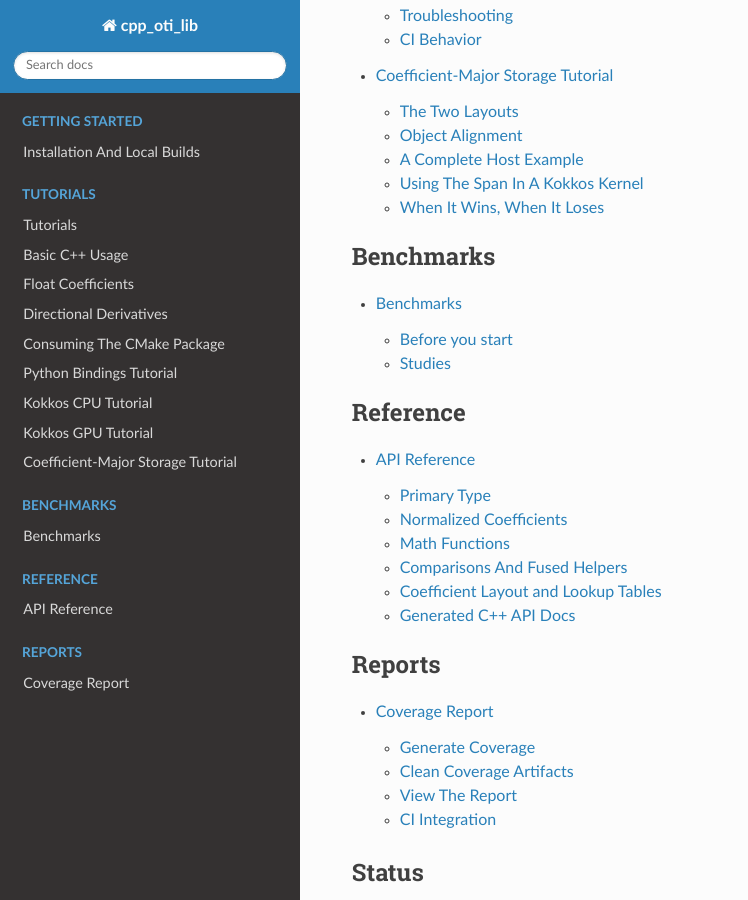
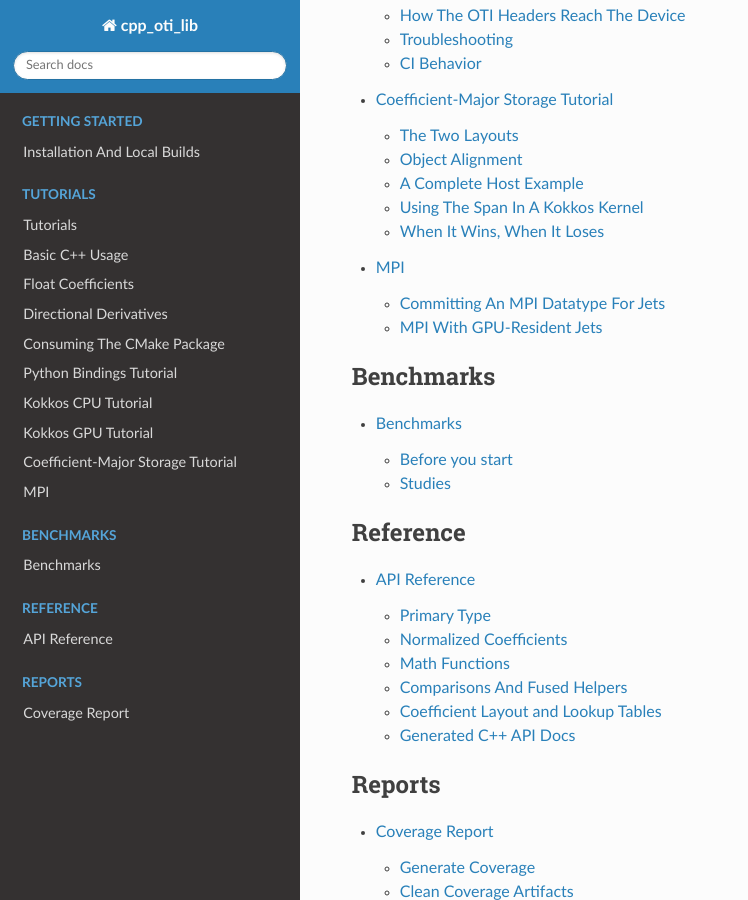
Before and after one commit to Samm-Py/cpp_oti_lib, a Sphinx documentation site: the page built from docs/index.rst, in a window 1280 px wide and 900 px high, scrolled down 2785 px. Shown: the whole window, without its empty margins (0-748 px from the left). Built offline with Sphinx 7.4.7 and the Read the Docs theme 3.1.0, drawn with Linux system fonts in a browser that asks for light colours; part of the change alters nothing that is shown.

Commit message:
Docs: add MPI tutorials section (make_datatype + GPU host-staged gather)
New nested tutorials section docs/tutorials/mpi/ with a landing page and two
tutorials, wired into the Tutorials toctree (both tutorials/index and the
top-level caption):
  - make_datatype: otinum/mpi.hpp + oti::mpi::make_datatype, the
    embarrassingly-parallel grid gather (mpi_oti_toy), the tightly-packed
    contract, and the datatype confidence test (test_mpi_datatype)
  - gpu: the same gather for jets produced on a CUDA device via host staging
    (mpi_oti_gpu_toy), the GPU-agnostic datatype, and device-vs-device verify

Builds clean under the CI command (sphinx-build -E -a -W).

Co-Authored-By: Claude Opus 4.8 <noreply@anthropic.com>

```diff
--- a/docs/index.rst
+++ b/docs/index.rst
@@ -62,6 +62,7 @@ If you are new to the project:
    tutorials/kokkos_cpu
    tutorials/kokkos_gpu
    tutorials/soa_layout
+   tutorials/mpi/index
 
 .. toctree::
    :maxdepth: 2
--- a/docs/tutorials/index.rst
+++ b/docs/tutorials/index.rst
@@ -19,6 +19,9 @@ These tutorials focus on practical workflows:
 * :doc:`soa_layout` stores arrays of OTI numbers coefficient-major for
   coalesced GPU access, introduces the library's conditional object alignment,
   and explains when each helps and when it hurts.
+* :doc:`mpi/index` distributes OTI numbers across MPI ranks: a committed
+  ``MPI_Datatype`` for one jet, an embarrassingly-parallel gather, a datatype
+  confidence test, and the same gather for GPU-resident jets.
 
 The first three tutorials are ordinary C++ programs and include their expected
 terminal output. The Kokkos tutorials focus on backend configuration and test
@@ -35,3 +38,4 @@ execution.
    kokkos_cpu
    kokkos_gpu
    soa_layout
+   mpi/index
--- /dev/null
+++ b/docs/tutorials/mpi/gpu.rst
@@ -0,0 +1,103 @@
+MPI With GPU-Resident Jets
+==========================
+
+This tutorial runs the same gather as :doc:`make_datatype`, but the jets are
+produced on a CUDA device. The point is to show two things: the committed
+datatype does not change at all for GPU data, and the data plumbing (how the
+buffers reach MPI) is the only thing that does.
+
+The source is ``mpi_oti_gpu_toy/`` at the repository root. It assumes you can
+already build the CUDA Kokkos backend; see :doc:`../kokkos_gpu` for the toolkit,
+host-compiler, and architecture-flag setup.
+
+The Datatype Is GPU-Agnostic
+----------------------------
+
+An ``otinum``'s object representation -- ``sizeof``, alignment, and member order
+-- is identical in host and device memory, because the alignment rule is a
+``constexpr`` evaluated the same way by NVCC and the host compiler. So
+``MPI_Type_contiguous(ncoeffs, MPI_DOUBLE)`` describes a device buffer exactly as
+well as a host one, and ``oti::mpi::make_datatype<Jet>()`` is used unchanged. The
+toy checks the layout agreement directly -- a device kernel reports
+``sizeof(Jet)``, compared against the host value:
+
+.. code-block:: text
+
+   sizeof(Jet) host/device : 48 / 48  OK
+
+Host Staging vs CUDA-Aware MPI
+------------------------------
+
+What changes for GPU is *where the buffer lives* when it reaches MPI. There are
+two paths:
+
+* **CUDA-aware MPI** passes the device pointer straight to the MPI call; the MPI
+  implementation moves device memory itself (potentially over GPUDirect). It
+  needs an MPI built with CUDA support.
+* **Host staging** copies the device buffer to a host mirror, calls MPI on the
+  host buffer, and copies back on receive. It always works, at the cost of the
+  extra device-host transfers.
+
+This toy uses host staging, because the MPI on the development box is not
+CUDA-aware for the NVIDIA device. Each rank evaluates its slice on the device,
+then ``deep_copy``\ s to a host mirror before the gather:
+
+.. code-block:: cpp
+
+   Kokkos::View<Jet*> d_local("d_local", count);
+   Kokkos::parallel_for("evaluate", count,
+       KOKKOS_LAMBDA(int k) { d_local(k) = evaluate(start + k); });
+
+   auto h_local = Kokkos::create_mirror_view(d_local);
+   Kokkos::deep_copy(h_local, d_local);          // device -> host
+
+   MPI_Gatherv(h_local.data(), count, MPI_OTINUM, /* ... */);
+
+A CUDA-aware build would drop the mirror and pass ``d_local.data()`` directly --
+the datatype and the gather call are otherwise unchanged.
+
+Verifying Without Tripping On GPU Math
+--------------------------------------
+
+GPU ``sin``/``exp`` need not match the CPU bit-for-bit, so comparing
+device-produced jets against a *host* recompute would test the math libraries,
+not the transport. Instead rank 0 recomputes the whole grid **on its GPU** and
+compares against the gathered buffer. Both sides run the same kernel on the same
+hardware, so they are bit-identical, and any mismatch is therefore a transport
+bug -- which is what this toy actually tests.
+
+Build And Run
+-------------
+
+The GPU toy is a standalone CMake project. Configure it with the Kokkos
+``nvcc_wrapper`` as the C++ compiler and point it at the CUDA Kokkos install:
+
+.. code-block:: console
+
+   cd mpi_oti_gpu_toy
+   cmake -S . -B build \
+     -DCMAKE_CXX_COMPILER=/path/to/kokkos-cuda-install/bin/nvcc_wrapper \
+     -DKokkos_ROOT=/path/to/kokkos-cuda-install
+   cmake --build build
+   mpirun -np 2 ./build/mpi_oti_gpu_toy
+
+Rank 0 prints the backend, the layout check, a sample jet computed on the device,
+and the bit-exact verdict:
+
+.. code-block:: text
+
+   backend          : Cuda
+   ranks            : 2 (host-staged gather)
+   grid             : 1000 x 1000 (1000000 points)
+   sizeof(Jet) host/device : 48 / 48  OK
+   sample @ 500500     : value= 0.79155923  d/dx= 1.44721739  d/dy= 0.79155923
+   verify (device recompute) : PASS (bit-exact) (0 mismatching jets)
+
+Verified ``PASS`` at ``np = 1, 2, 4`` on a GTX 1650 (Turing, ``sm_75``). All
+ranks share the single GPU, which is why the device-vs-device check is bit-exact.
+
+.. note::
+
+   When several ranks share one physical GPU they time-share it, which is fine
+   for correctness but not for performance. On a real multi-GPU cluster each rank
+   binds to its own device; the datatype and the staging logic are unchanged.
--- /dev/null
+++ b/docs/tutorials/mpi/index.rst
@@ -0,0 +1,31 @@
+MPI
+===
+
+These tutorials distribute OTI numbers across MPI ranks. They rely on a single
+fact about the layout: an ``oti::otinum<M, N, Coeff>`` is a fixed-size,
+contiguous block of ``ncoeffs`` coefficients with no pointers, no heap, and no
+trailing padding (see :doc:`../soa_layout` for the alignment rule that keeps it
+padding-free). An array of jets is therefore one packed buffer, and a single
+committed ``MPI_Datatype`` describes one jet -- so MPI moves jets as a
+first-class element, with send/receive/collective counts expressed in *jets*
+rather than bytes. There is no serialization layer to write.
+
+The optional header ``otinum/mpi.hpp`` provides that datatype through
+``oti::mpi::make_datatype<T>()``. It is deliberately **not** part of the
+``otinum.hpp`` umbrella, so the core headers stay MPI-free and non-MPI builds
+carry no dependency.
+
+* :doc:`make_datatype` introduces ``otinum/mpi.hpp`` and an
+  embarrassingly-parallel grid evaluation that gathers every jet to one rank,
+  then verifies the datatype layout with a focused confidence test.
+* :doc:`gpu` runs the same gather for jets produced on a CUDA device, through
+  the host-staging path, and shows why the datatype itself is GPU-agnostic.
+
+The example sources live at the repository root in ``mpi_oti_toy/`` (CPU) and
+``mpi_oti_gpu_toy/`` (GPU).
+
+.. toctree::
+   :maxdepth: 1
+
+   make_datatype
+   gpu
--- /dev/null
+++ b/docs/tutorials/mpi/make_datatype.rst
@@ -0,0 +1,145 @@
+Committing An MPI Datatype For Jets
+===================================
+
+This tutorial builds the smallest useful MPI + OTI program: evaluate a function
+at every point of a grid, in parallel across ranks, and gather every jet back to
+one rank. There is no halo exchange and no communication during the compute --
+the only MPI traffic is one collective at the end, which is exactly where the
+committed datatype earns its keep.
+
+The source is ``mpi_oti_toy/`` at the repository root.
+
+The Helper
+----------
+
+Include the optional header and ask for a datatype that describes one jet:
+
+.. code-block:: cpp
+
+   #include "otinum/otinum.hpp"
+   #include "otinum/mpi.hpp"
+
+   using Jet = oti::otinum<2, 2, double>;   // value + grad + Hessian, 6 coeffs
+
+   MPI_Datatype MPI_OTINUM = oti::mpi::make_datatype<Jet>();
+   // ... use MPI_OTINUM in sends / receives / collectives ...
+   oti::mpi::free_datatype(MPI_OTINUM);
+
+``make_datatype<T>()`` builds and commits ``MPI_Type_contiguous(T::ncoeffs,
+MPI_DOUBLE)`` (or ``MPI_FLOAT`` for a ``float`` coefficient type) and returns the
+committed handle. The caller owns the handle and releases it with
+``free_datatype`` (a thin wrapper over ``MPI_Type_free``). Commit it once per
+``(M, N, Coeff)`` shape at setup and reuse it for every message; it is also the
+base element for the derived datatypes a communicating solver needs later
+(``MPI_Type_vector`` for strided halos, ``MPI_Type_indexed`` for unstructured
+ghost-node lists).
+
+Seeding Derivatives On The Grid
+-------------------------------
+
+Each grid point seeds its coordinates as infinitesimals, so evaluating the
+function returns its value *and* its derivatives at that point:
+
+.. code-block:: cpp
+
+   Jet x = Jet::variable(0, x0);        // x0 + e_0
+   Jet y = Jet::variable(1, y0);        // y0 + e_1
+   return oti::sin(x) * oti::exp(y);    // value, gradient, and Hessian
+
+For ``otinum<2, 2, double>`` the returned jet carries the value plus all six
+normalized Taylor coefficients (value, two first derivatives, three second
+derivatives). MPI never looks inside this -- it only moves the bytes.
+
+Decompose, Evaluate, Gather
+---------------------------
+
+The points are split across ranks by a flat block partition (each rank derives
+its own index range from its rank number, with no communication), every rank
+evaluates its slice into a local buffer, and one ``MPI_Gatherv`` assembles the
+result on rank 0:
+
+.. code-block:: cpp
+
+   MPI_Gatherv(local.data(),  count,            MPI_OTINUM,
+               global.data(), recvcounts.data(), displs.data(),
+               MPI_OTINUM, 0, MPI_COMM_WORLD);
+
+The counts and displacements are in units of ``MPI_OTINUM`` -- *jets*, not bytes.
+That is the payoff of the committed datatype: MPI handles the per-element extent,
+so there is no ``sizeof`` arithmetic and no chance of an off-by-a-coefficient
+stride bug. (When the rank count divides the point count evenly this reduces to a
+plain ``MPI_Gather``; ``Gatherv`` is used so any rank count works.)
+
+Build And Run
+-------------
+
+The CPU toy is a single translation unit and needs only an MPI compiler:
+
+.. code-block:: console
+
+   cd mpi_oti_toy
+   mpicxx -std=c++17 -O2 -I ../include main.cpp -o mpi_oti_toy
+   mpirun -np 4 ./mpi_oti_toy
+
+Rank 0 prints a sample jet and checks the gathered grid against a single-process
+recompute:
+
+.. code-block:: text
+
+   ranks            : 4
+   grid             : 1000 x 1000  (1000000 points)
+   sample @ index 500500 (centre):
+     value          =  0.79155923
+     d/dx  (Taylor) =  1.44721739
+     d/dy  (Taylor) =  0.79155923
+     d2/dx2(Taylor) = -0.39577961  (= f_xx / 2)
+     d2/dxdy(Taylor)=  1.44721739  (= f_xy)
+     d2/dy2(Taylor) =  0.39577961  (= f_yy / 2)
+   verify vs serial : PASS (bit-exact) (0 mismatching jets)
+
+The verify line is bit-exact because every point is computed by the same
+function on every rank, and MPI transfers the IEEE coefficients unchanged.
+Verified at ``np = 1, 4, 7`` (7 exercises the uneven ``Gatherv`` path).
+
+The Tightly-Packed Contract
+---------------------------
+
+``MPI_Type_contiguous(ncoeffs, MPI_DOUBLE)`` describes exactly
+``ncoeffs * sizeof(double)`` contiguous bytes. That only matches the *array
+stride* if the jet has no trailing padding -- i.e. if
+``sizeof(Jet) == Jet::ncoeffs * sizeof(double)``. ``make_datatype`` enforces this
+with a ``static_assert`` on ``oti::mpi::is_tightly_packed_v<T>``, so every
+consumer gets the check for free rather than re-rolling it. The contract holds
+for every ``otinum`` shape by construction; if a future layout change ever broke
+it, the fix is ``MPI_Type_create_resized`` to set the extent, not removing the
+assert.
+
+The Confidence Test
+-------------------
+
+``mpi_oti_toy/test_mpi_datatype.cpp`` validates the contract directly, across the
+cases the gather toy does not cover: ``float`` as well as ``double``, and
+odd-``ncoeffs`` shapes (only 4- or 8-byte aligned, where any padding surprise
+would surface). For each shape it asserts ``MPI_Type_size`` equals
+``ncoeffs * sizeof(Coeff)``, the datatype *extent* equals ``sizeof(T)`` (the
+array-stride contract behind ``count > 1`` and ``Gatherv``), and a ring
+``Sendrecv`` of 257 jets round-trips bit-exact:
+
+.. code-block:: console
+
+   mpicxx -std=c++17 -O2 -I ../include test_mpi_datatype.cpp -o test_mpi_datatype
+   mpirun -np 2 ./test_mpi_datatype
+
+.. code-block:: text
+
+   oti::mpi datatype confidence test (2 ranks, 257 jets/msg)
+     float  <3,1> al16      ncoeffs= 4 sizeof= 16 | size OK extent OK roundtrip OK
+     float  <2,2> al8       ncoeffs= 6 sizeof= 24 | size OK extent OK roundtrip OK
+     float  <4,1> al4 ODD   ncoeffs= 5 sizeof= 20 | size OK extent OK roundtrip OK
+     double <2,2> al16      ncoeffs= 6 sizeof= 48 | size OK extent OK roundtrip OK
+     double <4,1> al8 ODD   ncoeffs= 5 sizeof= 40 | size OK extent OK roundtrip OK
+   ALL PASS (0 check failures across all ranks)
+
+The program returns nonzero on any failure, so it works as a CI gate. The odd
+shapes are the meaningful rows: their extent matches ``sizeof`` exactly,
+confirming the layout is packed where it is least obvious.
```
